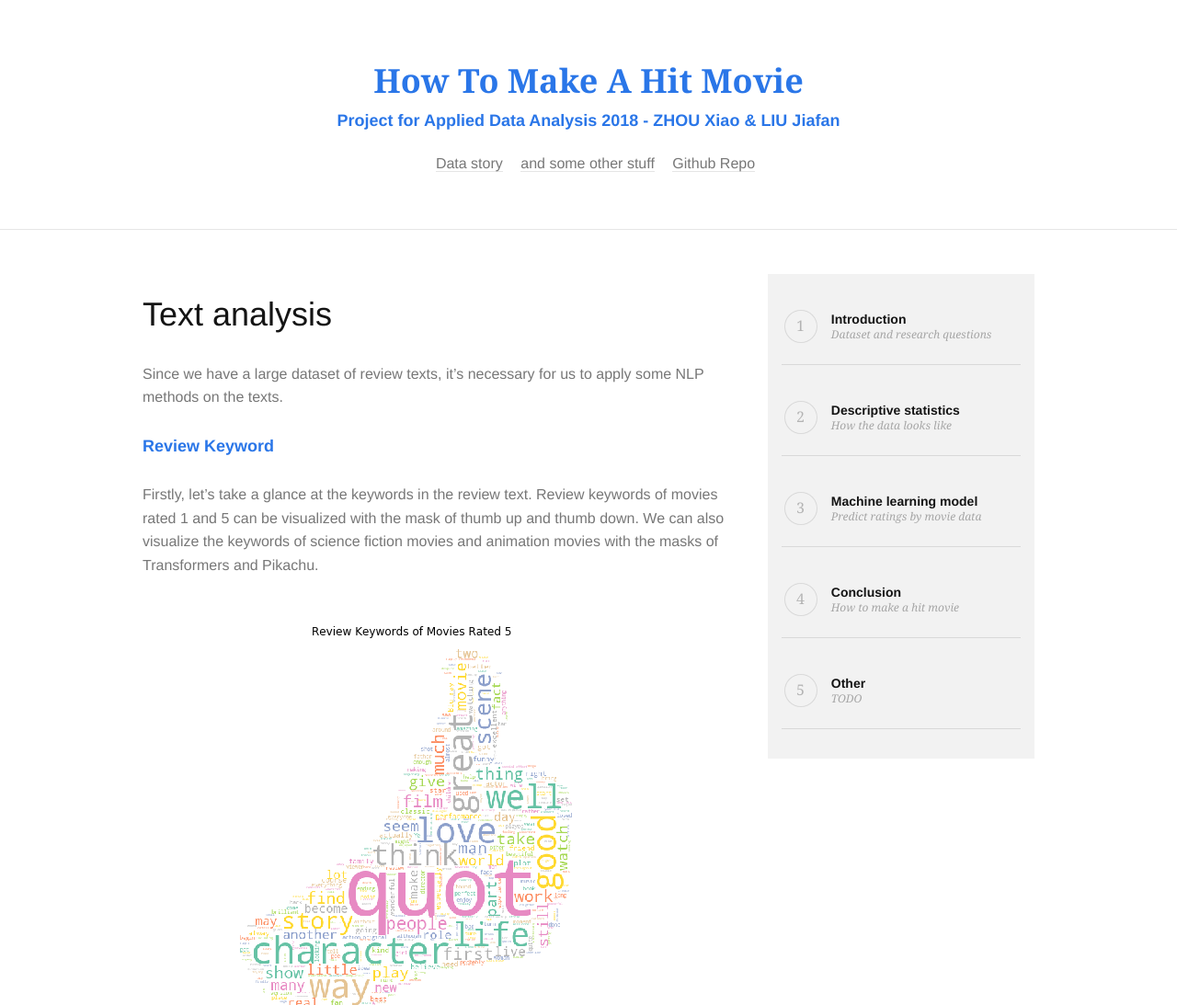
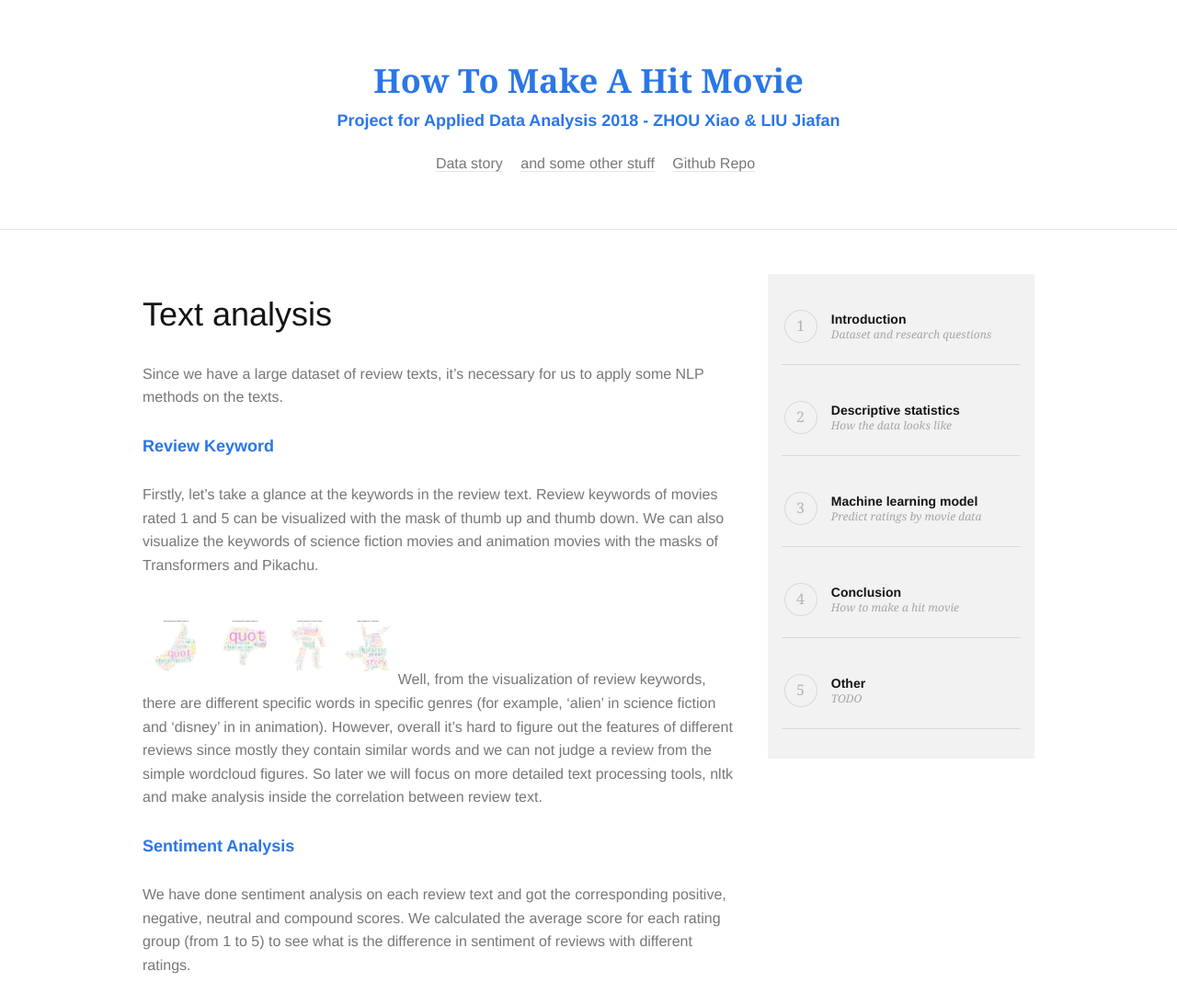
Before and after one commit to zx-joe/Data-Story-for-ADA, a Jekyll site: the page built from _posts/2018-12-13-text.md, in a window 1280 px wide. Shown: the top 1093 px of the page at 92% size. Built offline with Jekyll 4.4.1, drawn with Linux system fonts in a browser that asks for light colours; some web fonts are replaced; grey boxes are pictures that could not be loaded.

Commit message:
Add files via upload

```diff
--- a/_posts/2018-12-13-text.md
+++ b/_posts/2018-12-13-text.md
@@ -8,10 +8,10 @@
 ### Review Keyword
 Firstly, let's take a glance at the keywords in the review text. Review keywords of movies rated 1 and 5 can be visualized with the mask of thumb up and thumb down. We can also visualize the keywords of science fiction movies and animation movies with the masks of Transformers and Pikachu.
 
-![rate1](img/text/rate1.png)
-![rate5](img/text/rate5.png)
-![sf](img/text/sf.png)
-![animation](img/text/animation.png)
+![rate1](img/text/rate1.png){:height="60px"}
+![rate5](img/text/rate5.png){:height="60px"}
+![sf](img/text/sf.png){:height="60px"}
+![animation](img/text/animation.png){:height="60px"}
 Well, from the visualization of review keywords, there are different specific words in specific genres (for example, 'alien' in science fiction and 'disney' in in animation). However, overall it's hard to figure out the features of different reviews since mostly they contain similar words and we can not judge a review from the simple wordcloud figures. So later we will focus on more detailed text processing tools, nltk and make analysis inside the correlation between review text.
 
 
```
